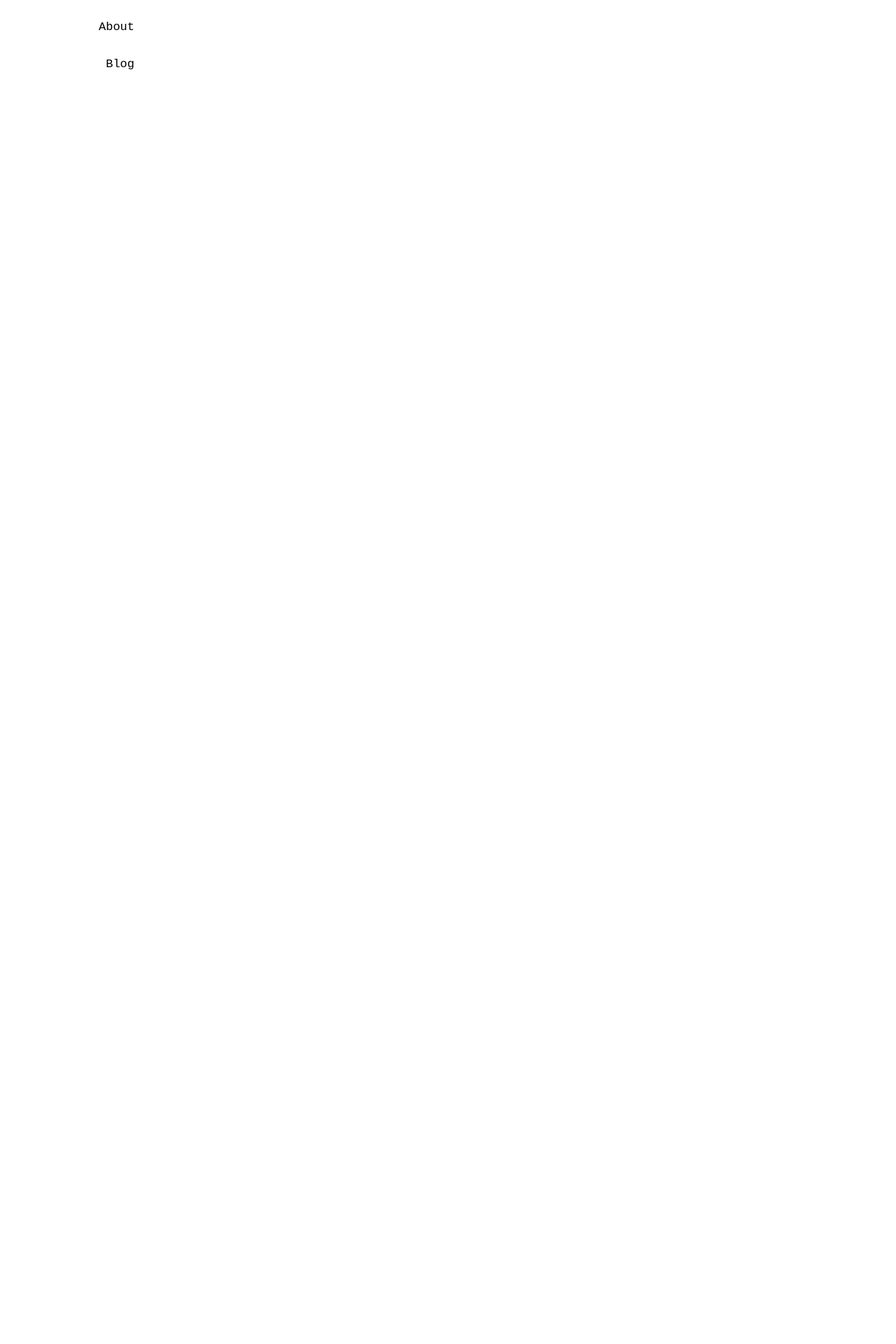
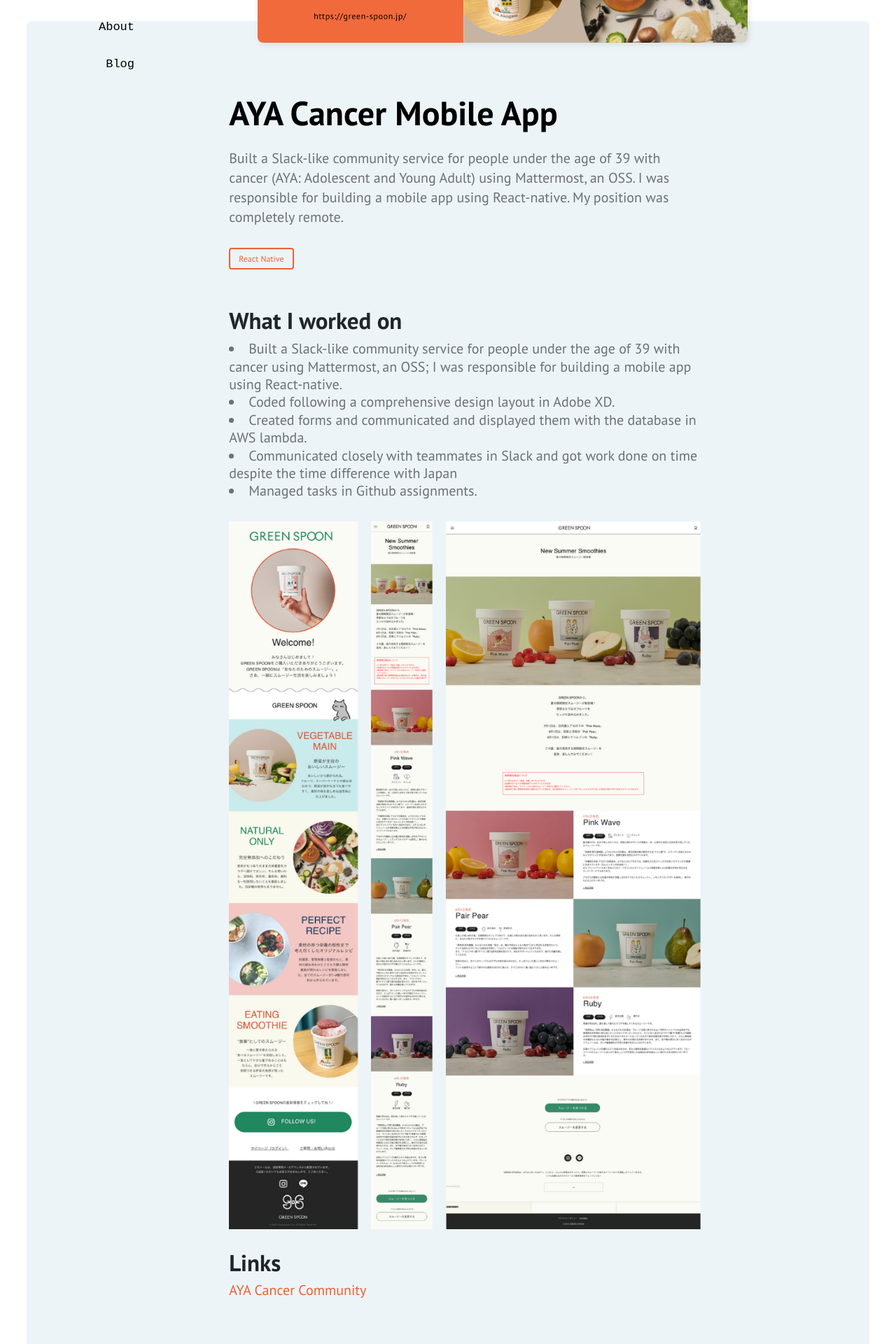
Before and after one commit to marieooq/react_portfolio, a React (Create React App) app: page /works/aya-cancer in a window 1280 px wide. Shown: the part 420-2340 px from the top of the page at 70% size. Before the commit the page ends 800 px from the top, so only its background shows below. Built offline with nearby package versions, Linux system fonts and the light colour scheme; a web font is replaced by a local one.

Commit message:
add AYA cancer project

```diff
--- a/src/app/layout/App.jsx
+++ b/src/app/layout/App.jsx
@@ -4,6 +4,7 @@
 import About from '../../pages/about/About';
 import Works from '../../pages/works/Works';
 import Blog from '../../pages/blog/Blog';
+import WorkAYACancer from '../../pages/works/WorkAYACancer';
 import WorkGreenSpoon from '../../pages/works/WorkGreenSpoon';
 import WorkMsgif from '../../pages/works/WorkMsgif';
 import WorkStockPrice from '../../pages/works/WorkStockPrice';
@@ -32,6 +33,11 @@
               <Route exact path="/blog" component={Blog} />
               <Route
                 exact
+                path="/works/aya-cancer"
+                component={WorkAYACancer}
+              />
+              <Route
+                exact
                 path="/works/green-spoon"
                 component={WorkGreenSpoon}
               />
--- a/src/pages/home/HomeContents.jsx
+++ b/src/pages/home/HomeContents.jsx
@@ -14,6 +14,16 @@
 class HomeContents extends React.Component {
   render() {
     const contentsObj = [
+      {
+        image: GreenSpoon_image,
+        title: 'AYA Cancer Mobile App',
+        stack: ['React Native'],
+        gitHub: 'https://aya-cancer.com/',
+        description: (
+         'Built a Slack-like community service for people under the age of 39 with cancer (AYA: Adolescent and Young Adult) using Mattermost, an OSS. I was responsible for building a mobile app using React-native.'
+        ),
+        url: '/works/aya-cancer'
+      },
       {
         image: GreenSpoon_image,
         title: 'Green Spoon',
--- /dev/null
+++ b/src/pages/works/WorkAYACancer.jsx
@@ -0,0 +1,88 @@
+import React from 'react';
+import Header from '../../components/Header';
+import CompanyWorkTemplate from './CompanyWorkTemplate';
+import HeaderImage from '../../img/green_spoon_header.png';
+import GreenSpoonImage from '../../img/green_spoon_image.png'
+
+//////////////////////////////////////
+// set values according to a project
+//////////////////////////////////////
+const workObj = {
+  url: 'https://aya-cancer.com/',
+  title: 'AYA Cancer Mobile App',
+  description:
+    'Built a Slack-like community service for people under the age of 39 with cancer (AYA: Adolescent and Young Adult) using Mattermost, an OSS. I was responsible for building a mobile app using React-native. My position was completely remote.',
+  headline: 'What I worked on'
+};
+
+const tags = ['React Native'];
+
+const images = [
+  GreenSpoonImage
+];
+
+const achievements = [
+  "Built a Slack-like community service for people under the age of 39 with cancer using Mattermost, an OSS; I was responsible for building a mobile app using React-native.",
+  "Coded following a comprehensive design layout in Adobe XD.",
+  "Created forms and communicated and displayed them with the database in AWS lambda.",
+  " Communicated closely with teammates in Slack and got work done on time despite the time difference with Japan",
+  "Managed tasks in Github assignments."
+];
+
+const relatedWebsites = {
+  'AYA Cancer Community': 'https://aya-cancer.com/'
+};
+//////////////////////////////////////
+//////////////////////////////////////
+
+
+const tagList = tags.map((elm, index) => {
+  return <li key={index}>{elm}</li>;
+});
+
+const imageList = images.map((elm, index) => {
+  return <img src={elm} alt="contentImg" className="content-img" key={index} />;
+});
+
+const achievementList = achievements.map((elm, index) => {
+  return <li key={index}>{elm}</li>
+})
+
+const relatedWebsitesLists = Object.keys(relatedWebsites).map(
+  (keyName, index) => {
+    return (
+      <li key={index}>
+        <a
+          href={relatedWebsites[keyName]}
+          target="_blank"
+          rel="noopener noreferrer"
+        >
+          {keyName}
+        </a>
+      </li>
+    );
+  }
+);
+
+
+class WorkAYACancer extends React.Component {
+  render() {
+    return (
+      <div>
+        <Header section="work" imgSrc={HeaderImage} url={workObj.url} />
+        <CompanyWorkTemplate
+          title={workObj.title}
+          subTitle={workObj.subTitle}
+          tags={tagList}
+          description={workObj.description}
+          headline = {workObj.headline}
+          achievementDescription={achievementList}
+          contentImage={imageList}
+          relatedWebsitesLists={relatedWebsitesLists}
+        />
+      </div>
+    );
+  }
+}
+
+export default WorkAYACancer;
--- a/src/pages/works/WorkTemplate.scss
+++ b/src/pages/works/WorkTemplate.scss
@@ -66,7 +66,7 @@
     ul.work_links {
       margin: 0;
       padding: 0;
-      width: 150px;
+
       li {
         display: block;
         list-style-type: none;
```
